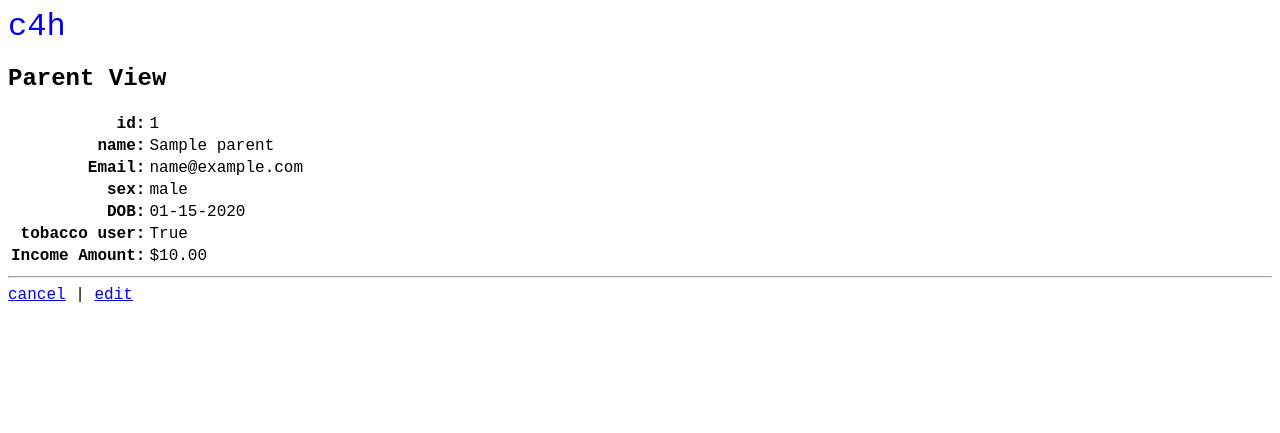
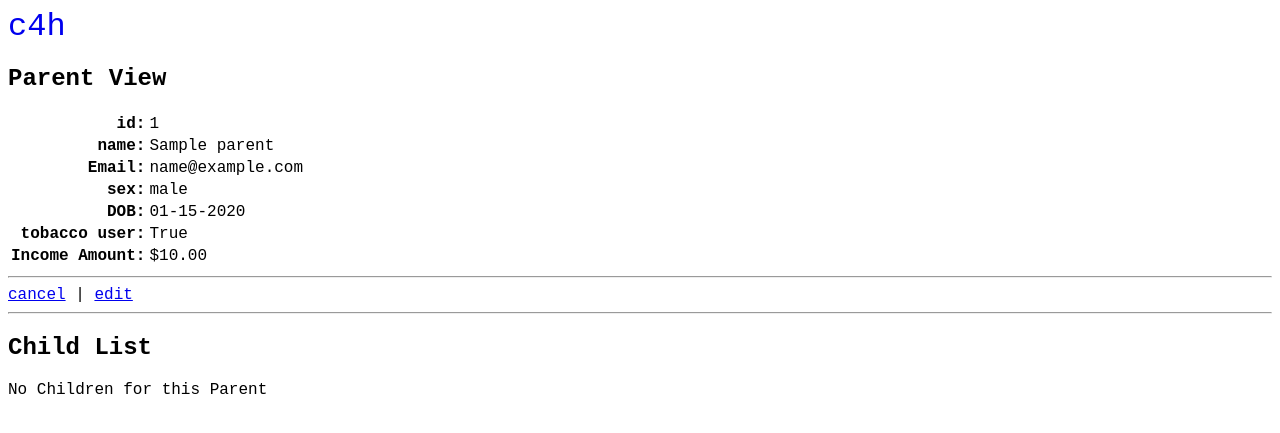
Before and after one commit to ronjohn4/c4maint, a Flask app: page /parentview/1 in a window 1280 px wide. Shown: the top 433 px of the page. Run offline with Flask 2, Linux system fonts and the light colour scheme; tables that the repository leaves empty hold one stand-in row (values such as "Sample post").

Commit message:
Cleaning up detail-list view

```diff
--- a/app/routes.py
+++ b/app/routes.py
@@ -1,13 +1,14 @@
 from flask import render_template, flash, redirect, url_for, request
 from app import app, db
 from app import db
-from app.models import Parent
+from app.models import Parent, Child
 from app.forms import ParentForm
 from datetime import datetime
 import dateutil.parser
 from app.models import sex
 
-lastpage = 0
+lastpagefull = 0
+lastpagefilter = 0
 
 
 @app.route('/', methods=['GET', 'POST'])
@@ -18,21 +19,27 @@ def index():
 
 @app.route('/parents')
 def parents():
-    global lastpage
-    page = request.args.get('page', lastpage, type=int)
-    lastpage = page
-    data = Parent.query.paginate(page, app.config['ROWS_PER_PAGE'], False)
+    global lastpagefull
+    page = request.args.get('page', lastpagefull, type=int)
+    lastpagefull = page
+    data = Parent.query.paginate(page, app.config['ROWS_PER_PAGE_FULL'], False)
     next_url = url_for('parents', page=data.next_num) if data.has_next else None
     prev_url = url_for('parents', page=data.prev_num) if data.has_prev else None
-    return render_template('parentlist.html', parents=data.items, sex=sex,
-                           next_url=next_url, prev_url=prev_url)
+    return render_template('parentlist.html', parents=data.items, sex=sex, next_url=next_url, prev_url=prev_url)
 
 
 # todo - show child list for selected parent
 @app.route('/parentview/<int:id>', methods=["GET", "POST"])
 def parentview(id):
-    data = Parent.query.filter_by(id=id).first_or_404()
-    return render_template('parentview.html', parent=data, sex=sex)
+    global lastpagefilter
+    page = request.args.get('page', lastpagefilter, type=int)
+    lastpagefilter = page
+    parent = Parent.query.filter_by(id=id).first_or_404()
+    children = Child.query.filter_by(parent_id=parent.id).paginate(page, app.config['ROWS_PER_PAGE_FILTER'], False)
+    next_url = url_for('parentview', id=id, page=children.next_num) if children.has_next else None
+    prev_url = url_for('parentview', id=id, page=children.prev_num) if children.has_prev else None
+    return render_template('parentview.html', parent=parent, children=children.items,
+                           sex=sex, next_url=next_url, prev_url=prev_url)
 
 
 @app.route('/parentadd2', methods=["GET", "POST"])
@@ -42,16 +49,14 @@ def parentadd():
         var = Parent(name=request.form['name'],
                      email=request.form['email'],
                      sex=int(request.form['sex']),
-                     dob=datetime.strptime(str(dateutil.parser.parse(request.form['dob'])).split(" ", 1)[0], '%Y-%m-%d'),
+                     dob=datetime.strptime(str(dateutil.parser.parse(request.form['dob'])).split(" ", 1)[0],
+                                           '%Y-%m-%d'),
                      is_tobacco_user='is_tobacco_user' in request.form,
                      income_amount=request.form['income_amount']
                      )
         db.session.add(var)
         db.session.commit()
         return redirect('/parents')
-
-    if request.method == 'GET':
-        pass
     return render_template('parentadd.html', form=form)
 
 
@@ -75,7 +80,7 @@ def parentedit(id):
     return render_template('parentedit.html', form=form)
 
 
-# Use to add test data to parent table.  ?addcount=30 adds 30 entries
+# Use to add test data to the parent table.  /parentaddtest?addcount=30 adds 30 entries
 @app.route('/parentaddtest', methods=["GET", "POST"])
 def parentaddtest():
     addcount = request.args.get('addcount', 20, type=int)
@@ -90,3 +95,17 @@ def parentaddtest():
         db.session.add(var)
         db.session.commit()
     return redirect('/parents')
+
+
+# Use to add test data to the child table.  /childaddtest?addcount=30&parentid=3 adds 30 entries to parent 3
+@app.route('/childaddtest', methods=["GET", "POST"])
+def childaddtest():
+    addcount = request.args.get('addcount', 20, type=int)
+    parentid = request.args.get('parentid', 1, type=int)
+    for addone in range(addcount):
+        var = Child(name=f'child name{addone}',
+                    parent_id=parentid
+                    )
+        db.session.add(var)
+        db.session.commit()
+    return redirect('/parents')
--- a/app/templates/parentview.html
+++ b/app/templates/parentview.html
@@ -35,5 +35,40 @@
 </table>
 <hr>
 <td><a href="{{ url_for('parents') }}">cancel</a></td> | <a href="{{ url_for('parentedit', id=parent.id) }}">edit</a>
-
+<hr>
+<h2>Child List</h2>
+{% if children %}
+    <table>
+        <thead>
+            <td></td>
+            <td></td>
+            <td class="underline">id</td>
+            <td class="underline">Name</td>
+        </thead>
+        {% for child in children %}
+        <tr>
+            <td><a href="{{ url_for('parentedit', id=child.id) }}">edit</a></td>
+            <td><a href="{{ url_for('parentview', id=child.id) }}">view</a></td>
+            <td>{{child.id}}</td>
+            <td>{{child.name}}</td>
+        </tr>
+        {% endfor %}
+    </table>
+    <hr>
+    <p>
+        {% if prev_url %}
+            <a href="{{ prev_url }}">prev</a>
+        {% else %}
+            prev
+        {% endif %}
+        |
+        {% if next_url %}
+            <a href="{{ next_url }}">next</a>
+        {% else %}
+            next
+        {% endif %}
+    </p>
+{% else %}
+    No Children for this Parent
+{% endif %}
 {% endblock %}
--- a/config.py
+++ b/config.py
@@ -22,5 +22,6 @@ class Config(object):
     # MS_TRANSLATOR_KEY = os.environ.get('MS_TRANSLATOR_KEY')
     # ELASTICSEARCH_URL = os.environ.get('ELASTICSEARCH_URL')
     # REDIS_URL = os.environ.get('REDIS_URL') or 'redis://'
-    ROWS_PER_PAGE = 20
+    ROWS_PER_PAGE_FULL = 20
+    ROWS_PER_PAGE_FILTER = 10
     TEMPLATES_AUTO_RELOAD = True
```
